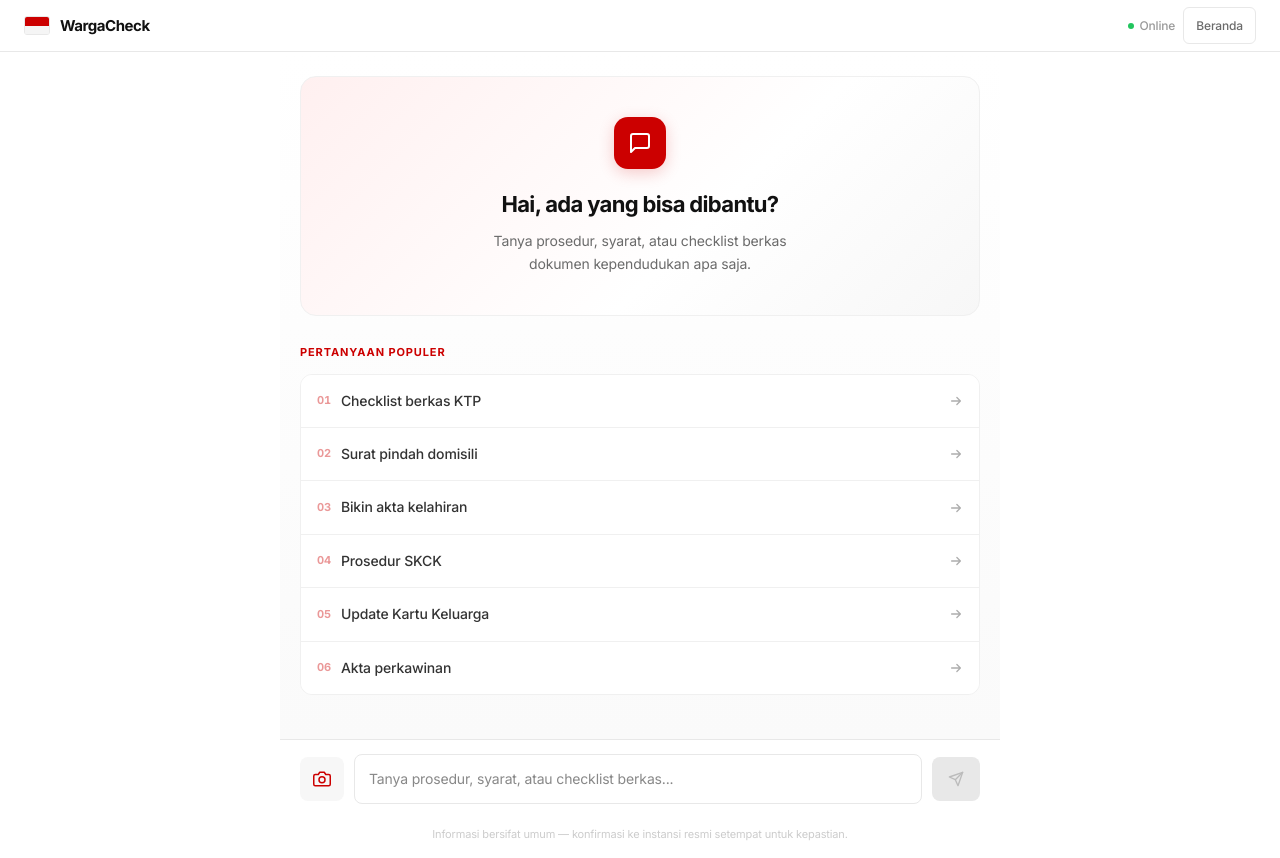
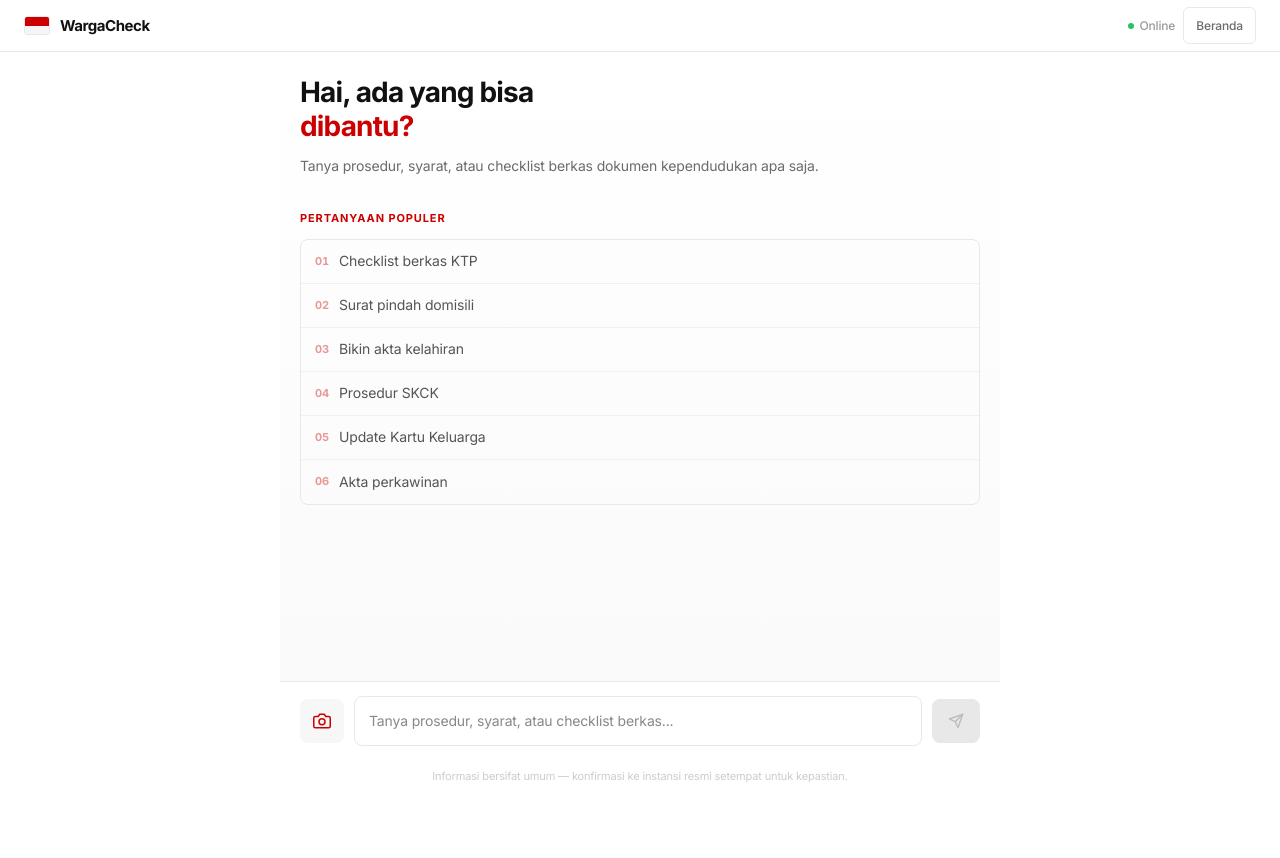
Before and after one commit to Marlblue/WargaCheck, a React (Vite) app: page / in a window 1280 px wide. Both pictures are taken after a click on the button "Konsultasi". After the commit the page ends 800 px from the top, so only its background shows below. Built offline with nearby package versions, Linux system fonts and the light colour scheme.

Commit message:
Refine chat component UI and update welcome content

```diff
--- a/src/components/Chat.tsx
+++ b/src/components/Chat.tsx
@@ -252,7 +252,7 @@ export default function Chat({ initialMessage, onBack }: ChatProps) {
             onMouseLeave={e => { e.currentTarget.style.borderColor = '#E8E8E8'; e.currentTarget.style.color = '#999'; }}
           >
             <svg width="12" height="12" viewBox="0 0 14 14" fill="none">
-              <path d="M2 3.5h10M5.5 3.5V2.5a.5.5 0 0 1 .5-.5h2a.5.5 0 0 1 .5.5v1M11.5 3.5l-.7 7.3a1 1 0 0 1-1 .9H4.2a1 1 0 0 1-1-.9L2.5 3.5" stroke="currentColor" strokeWidth="1.2" strokeLinecap="round" strokeLinejoin="round"/>
+              <path d="M2 3.5h10M5.5 3.5V2.5a.5.5 0 0 1 .5-.5h2a.5.5 0 0 1 .5.5v1M11.5 3.5l-.7 7.3a1 1 0 0 1-1 .9H4.2a1 1 0 0 1-1-.9L2.5 3.5" stroke="currentColor" strokeWidth="1.2" strokeLinecap="round" strokeLinejoin="round" />
             </svg>
             Hapus riwayat
           </button>
@@ -280,24 +280,16 @@ export default function Chat({ initialMessage, onBack }: ChatProps) {
           >
             {/* Hero empty state */}
             <div style={{
-              textAlign: 'center', padding: 'clamp(28px, 6vw, 40px) clamp(16px, 4vw, 24px)',
-              marginBottom: 'clamp(20px, 4vw, 28px)',
-              background: 'linear-gradient(135deg, #FFF0F0 0%, #fff 60%, #F7F7F7 100%)',
-              borderRadius: 16, border: '1px solid #F0F0F0',
+              marginBottom: 'clamp(24px, 5vw, 32px)',
             }}>
-              <div style={{
-                width: 52, height: 52, borderRadius: 14, background: '#CC0000',
-                display: 'flex', alignItems: 'center', justifyContent: 'center',
-                margin: '0 auto clamp(14px, 3vw, 18px)', boxShadow: '0 4px 16px rgba(204,0,0,0.2)',
+              <h2 style={{
+                fontSize: 'clamp(24px, 5.5vw, 28px)', fontWeight: 700,
+                color: '#111', letterSpacing: '-0.03em', lineHeight: 1.2, margin: '0 0 clamp(8px, 2vw, 12px)',
               }}>
-                <svg width="24" height="24" viewBox="0 0 24 24" fill="none" stroke="#fff" strokeWidth="2" strokeLinecap="round" strokeLinejoin="round">
-                  <path d="M21 15a2 2 0 01-2 2H7l-4 4V5a2 2 0 012-2h14a2 2 0 012 2z"/>
-                </svg>
-              </div>
-              <h3 style={{ fontSize: 'clamp(18px, 4.2vw, 22px)', fontWeight: 700, color: '#111', margin: '0 0 clamp(6px, 1.5vw, 8px)', letterSpacing: '-0.03em' }}>
-                Hai, ada yang bisa dibantu?
-              </h3>
-              <p style={{ fontSize: 'clamp(13px, 3vw, 14px)', color: '#6B6B6B', margin: 0, lineHeight: 1.6, maxWidth: 340, marginLeft: 'auto', marginRight: 'auto' }}>
+                Hai, ada yang bisa<br />
+                <span style={{ color: '#CC0000' }}>dibantu?</span>
+              </h2>
+              <p style={{ fontSize: 'clamp(13px, 3vw, 14px)', color: '#6B6B6B', margin: 0, lineHeight: 1.6 }}>
                 Tanya prosedur, syarat, atau checklist berkas dokumen kependudukan apa saja.
               </p>
             </div>
@@ -305,31 +297,30 @@ export default function Chat({ initialMessage, onBack }: ChatProps) {
             <p style={{ fontSize: 'clamp(10px, 2.2vw, 11px)', color: '#CC0000', marginBottom: 'clamp(10px, 2vw, 12px)', fontWeight: 700, textTransform: 'uppercase', letterSpacing: '0.08em' }}>
               Pertanyaan Populer
             </p>
-            <div style={{ display: 'flex', flexDirection: 'column', gap: 0, border: '1px solid #F0F0F0', borderRadius: 12, overflow: 'hidden' }}>
+            <div style={{ border: '1px solid #E8E8E8', borderRadius: 8, overflow: 'hidden' }}>
               {QUICK_REPLIES.map((q, i) => (
                 <button key={q} onClick={() => handleSend(q)} style={{
-                  fontSize: 'clamp(13px, 3vw, 14px)', fontWeight: 500,
-                  padding: 'clamp(13px, 2.8vw, 15px) clamp(14px, 3vw, 16px)',
-                  background: '#fff', border: 'none',
+                  display: 'flex', alignItems: 'center', gap: 10,
+                  padding: '10px 14px',
+                  background: 'none',
+                  border: 'none',
                   borderBottom: i < QUICK_REPLIES.length - 1 ? '1px solid #F0F0F0' : 'none',
-                  color: '#333', cursor: 'pointer',
+                  cursor: 'pointer',
                   textAlign: 'left',
-                  transition: 'all 0.15s',
-                  display: 'flex', alignItems: 'center', justifyContent: 'space-between', gap: 12,
-                  minHeight: 48,
+                  width: '100%',
+                  transition: 'background 0.1s',
+                  fontSize: 'clamp(13px, 3vw, 14px)', fontWeight: 400,
+                  color: '#555',
+                  letterSpacing: '-0.01em',
+                  minHeight: 44,
                 }}
-                  onMouseEnter={e => { e.currentTarget.style.color = '#CC0000'; e.currentTarget.style.background = '#FFF8F8'; }}
-                  onMouseLeave={e => { e.currentTarget.style.color = '#333'; e.currentTarget.style.background = '#fff'; }}
+                  onMouseEnter={e => e.currentTarget.style.background = '#FAFAFA'}
+                  onMouseLeave={e => e.currentTarget.style.background = 'none'}
                 >
-                  <span style={{ display: 'flex', alignItems: 'center', gap: 10 }}>
-                    <span style={{ fontSize: 'clamp(10px, 2vw, 11px)', fontWeight: 700, color: '#CC0000', opacity: 0.4, fontVariantNumeric: 'tabular-nums' }}>
-                      {String(i + 1).padStart(2, '0')}
-                    </span>
-                    {q}
+                  <span style={{ fontSize: 'clamp(10px, 2vw, 11px)', fontWeight: 700, color: '#CC0000', opacity: 0.4, fontVariantNumeric: 'tabular-nums' }}>
+                    {String(i + 1).padStart(2, '0')}
                   </span>
-                  <svg width="14" height="14" viewBox="0 0 16 16" fill="none" style={{ flexShrink: 0, color: 'inherit', opacity: 0.4 }}>
-                    <path d="M3 8h10M9 4l4 4-4 4" stroke="currentColor" strokeWidth="1.5" strokeLinecap="round" strokeLinejoin="round"/>
-                  </svg>
+                  {q}
                 </button>
               ))}
             </div>
@@ -542,8 +533,8 @@ export default function Chat({ initialMessage, onBack }: ChatProps) {
           onMouseLeave={e => { if (!isLoading) e.currentTarget.style.background = '#F7F7F7'; }}
         >
           <svg width="18" height="18" viewBox="0 0 24 24" fill="none" stroke="#CC0000" strokeWidth="2" strokeLinecap="round" strokeLinejoin="round">
-            <path d="M23 19a2 2 0 01-2 2H3a2 2 0 01-2-2V8a2 2 0 012-2h4l2-3h6l2 3h4a2 2 0 012 2z"/>
-            <circle cx="12" cy="13" r="4"/>
+            <path d="M23 19a2 2 0 01-2 2H3a2 2 0 01-2-2V8a2 2 0 012-2h4l2-3h6l2 3h4a2 2 0 012 2z" />
+            <circle cx="12" cy="13" r="4" />
           </svg>
         </button>
 
@@ -585,7 +576,7 @@ export default function Chat({ initialMessage, onBack }: ChatProps) {
           onMouseLeave={e => { if (input.trim() && !isLoading) e.currentTarget.style.background = '#CC0000'; }}
         >
           <svg width="16" height="16" viewBox="0 0 24 24" fill="none" stroke={input.trim() && !isLoading ? '#fff' : '#bbb'} strokeWidth="2" strokeLinecap="round" strokeLinejoin="round">
-            <line x1="22" y1="2" x2="11" y2="13"/><polygon points="22 2 15 22 11 13 2 9 22 2"/>
+            <line x1="22" y1="2" x2="11" y2="13" /><polygon points="22 2 15 22 11 13 2 9 22 2" />
           </svg>
         </button>
       </div>
--- a/src/components/WelcomeContent.tsx
+++ b/src/components/WelcomeContent.tsx
@@ -332,7 +332,7 @@ export default function WelcomeContent({ onQuickTopic, onOpenBerkasChecker }: We
                 transition={{ duration: 0.18 }}
                 style={{ color: '#CC0000', flexShrink: 0, marginLeft: 12 }}
               >
-                <path d="M4 10h12M12 5l5 5-5 5" stroke="currentColor" strokeWidth="1.5" strokeLinecap="round" strokeLinejoin="round"/>
+                <path d="M4 10h12M12 5l5 5-5 5" stroke="currentColor" strokeWidth="1.5" strokeLinecap="round" strokeLinejoin="round" />
               </motion.svg>
             </motion.button>
           ))}
@@ -402,7 +402,7 @@ export default function WelcomeContent({ onQuickTopic, onOpenBerkasChecker }: We
                 }}>
                   Konsultasi
                   <svg width="12" height="12" viewBox="0 0 14 14" fill="none">
-                    <path d="M2 7h10M8 3l4 4-4 4" stroke="currentColor" strokeWidth="1.4" strokeLinecap="round" strokeLinejoin="round"/>
+                    <path d="M2 7h10M8 3l4 4-4 4" stroke="currentColor" strokeWidth="1.4" strokeLinecap="round" strokeLinejoin="round" />
                   </svg>
                 </div>
               </motion.button>
@@ -513,7 +513,7 @@ export default function WelcomeContent({ onQuickTopic, onOpenBerkasChecker }: We
                   <p style={{ fontSize: 12, color: 'rgba(240,237,232,0.38)', margin: 0, fontFamily: 'system-ui, sans-serif', lineHeight: 1.55 }}>{link.desc}</p>
                 </div>
                 <svg width="11" height="11" viewBox="0 0 12 12" fill="none" style={{ color: '#CC0000' }}>
-                  <path d="M2 10L10 2M10 2H5M10 2v5" stroke="currentColor" strokeWidth="1.2" strokeLinecap="round" strokeLinejoin="round"/>
+                  <path d="M2 10L10 2M10 2H5M10 2v5" stroke="currentColor" strokeWidth="1.2" strokeLinecap="round" strokeLinejoin="round" />
                 </svg>
               </motion.a>
             ))}
```
